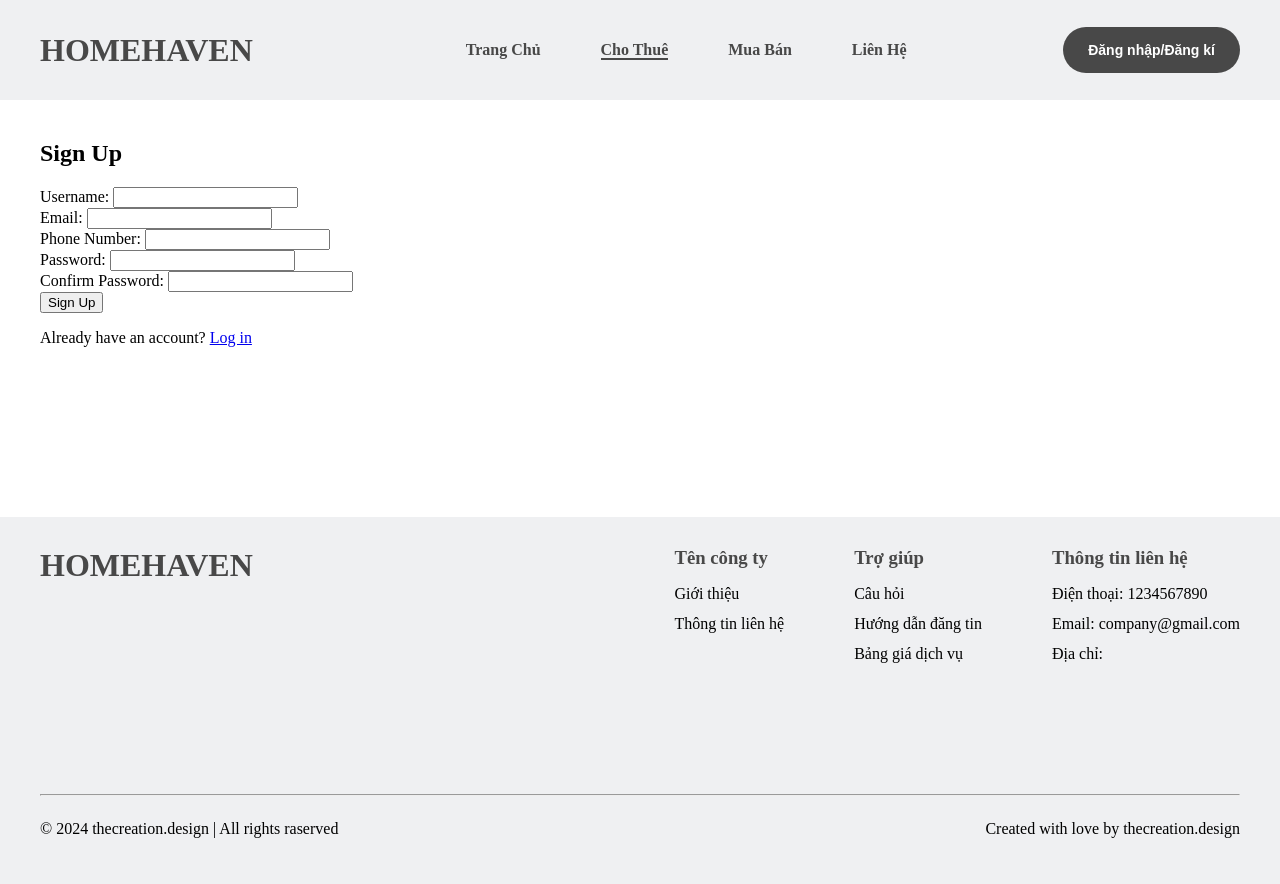
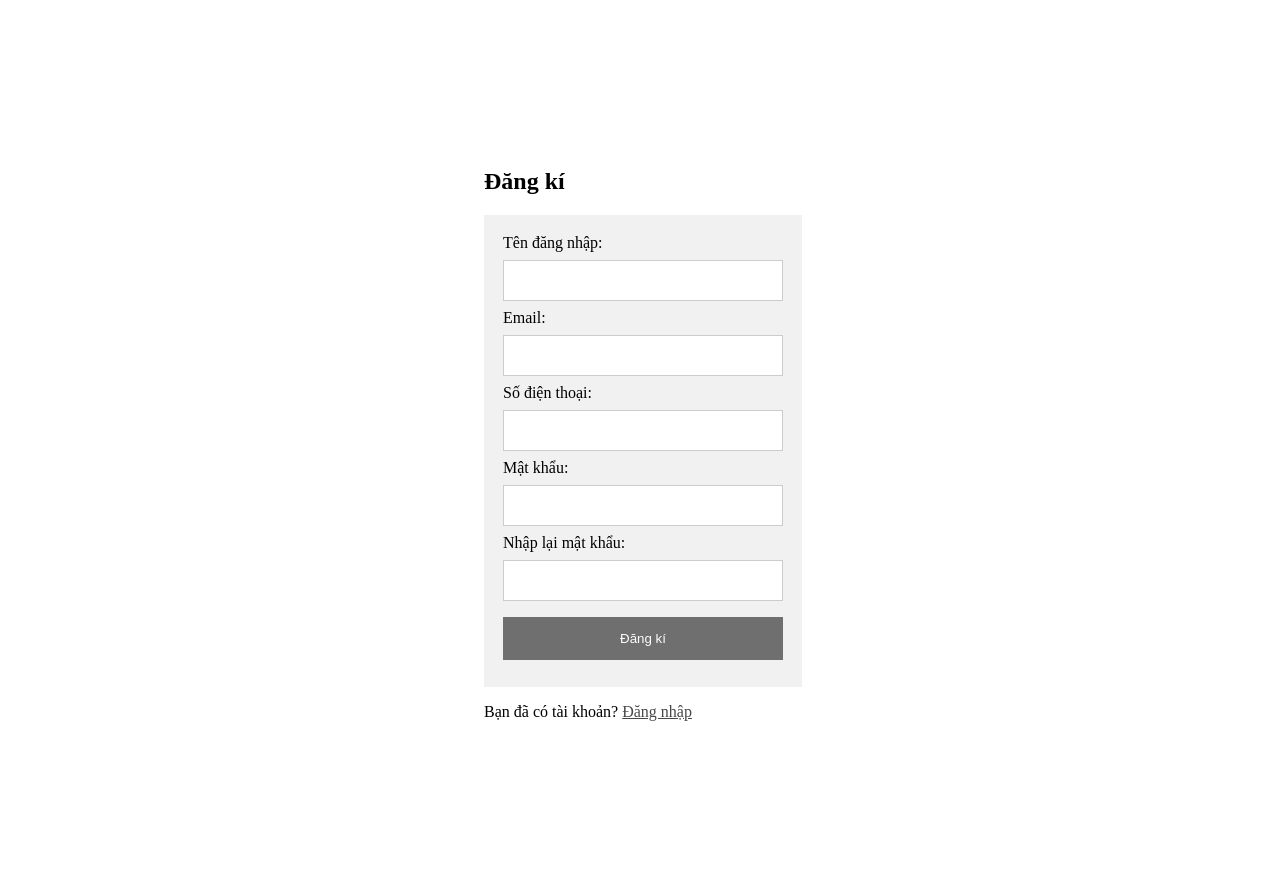
Before and after one commit to hothanhtuan1209/graduation-project, a Django app: page /auth/signup/ in a window 1280 px wide. After the commit the page ends 721 px from the top, so only its background shows below. Run offline with Django 4.2, Linux system fonts and the light colour scheme.

Commit message:
Update authen UI

```diff
--- a/property_web/authentication/static/css/authen.css
+++ b/property_web/authentication/static/css/authen.css
@@ -1,23 +1,26 @@
 html,
-.container {
+.login-container,
+.signup-container {
   padding-top: 70px;
   margin: 0 auto;
   width: 50%;
 }
 
-form {
+.login-form,
+.signup-form {
   border: 3px solid #f1f1f1;
   width: 100%;
 }
 
-.loginform {
+.login,
+.signup {
   padding: 16px;
   width: auto;
   background-color: #f1f1f1;
 }
 
-input[type="text"],
-input[type="password"] {
+.login input,
+.signup input {
   width: 100%;
   padding: 12px 20px;
   margin: 8px 0;
@@ -26,7 +29,8 @@ input[type="password"] {
   box-sizing: border-box;
 }
 
-button {
+.login-btn,
+.signup-btn {
   background-color: #504f4f;
   color: white;
   padding: 14px 20px;
@@ -36,10 +40,21 @@ button {
   width: 100%;
 }
 
-button:hover {
+.login-btn:hover,
+.signup-btn {
   opacity: 0.8;
 }
 
 .error {
   color: #ff0000;
 }
+
+.signup-link,
+.login-link {
+  color: #484848;
+}
+
+.signup-link:hover,
+.login-link:hover {
+  color: black;
+}
--- a/property_web/authentication/templates/signup.html
+++ b/property_web/authentication/templates/signup.html
@@ -1,47 +1,53 @@
-{% extends 'base.html' %}
 {% load static %}
-
-{% block extrahead %}
-{% endblock extrahead %}
-
-{% block content %}
-  <div class="container">
-    <h2 class="title">Sign Up</h2>
+<!DOCTYPE html>
+<html lang="en">
+  <head>
+    <meta charset="UTF-8" />
+    <meta http-equiv="X-UA-Compatible" content="IE=edge" />
+    <meta name="viewport" content="width=device-width, initial-scale=1.0" />
+    <link rel="stylesheet" href="{% static 'css/authen.css' %}" />
+    <title>Signup</title>
+  </head>
+  <body>
+    <div class="signup-container">
+      <h2 class="title">Đăng kí</h2>
       <form method="post" class="signup-form">
         {% csrf_token %}
+        <div class="signup">
           <div class="form-group">
-          <label for="id_username">Username:</label>
-          <input type="text" id="id_username" name="username">
+            <label for="id_username">Tên đăng nhập:</label>
+            <input type="text" id="id_username" name="username" />
           </div>
           <div class="form-group">
             <label for="id_email">Email:</label>
-          <input type="email" id="id_email" name="email">
+            <input type="email" id="id_email" name="email" />
           </div>
           <div class="form-group">
-          <label for="id_phone_number">Phone Number:</label>
-          <input type="text" id="id_phone_number" name="phone_number">
+            <label for="id_phone_number">Số điện thoại:</label>
+            <input type="text" id="id_phone_number" name="phone_number" />
           </div>
           <div class="form-group">
-          <label for="id_password1">Password:</label>
-          <input type="password" id="id_password1" name="password1">
+            <label for="id_password1">Mật khẩu:</label>
+            <input type="password" id="id_password1" name="password1" />
           </div>
           <div class="form-group">
-          <label for="id_password2">Confirm Password:</label>
-          <input type="password" id="id_password2" name="password2">
+            <label for="id_password2">Nhập lại mật khẩu:</label>
+            <input type="password" id="id_password2" name="password2" />
           </div>
           {% if form.errors %}
           <div class="error-list">
-              {% for field in form %}
-                  {% for error in field.errors %}
+            {% for field in form %} {% for error in field.errors %}
             <span class="error">{{ error }}</span>
-                  {% endfor %}
-              {% endfor %}
+            {% endfor %} {% endfor %}
           </div>
           {% endif %}
-      <button type="submit" class="btn btn-primary">Sign Up</button>
+          <button type="submit" class="signup-btn">Đăng kí</button>
+        </div>
       </form>
-    <p>Already have an account? <a href="{% url 'login' %}" class="login-link">Log in</a></p>
+      <p>
+        Bạn đã có tài khoản?
+        <a href="{% url 'login' %}" class="login-link">Đăng nhập</a>
+      </p>
     </div>
-{% block extrascripts %}
-{% endblock extrascripts %}
-{% endblock %}
+  </body>
+</html>
--- a/property_web/property_web/static/css/base.css
+++ b/property_web/property_web/static/css/base.css
@@ -107,6 +107,7 @@ body {
 .dropdown:hover .dropdown-content {
   display: flex;
   flex-direction: column;
+  align-items: flex-start;
   gap: 12px;
   visibility: visible;
   opacity: 1;
--- a/property_web/property_web/templates/base.html
+++ b/property_web/property_web/templates/base.html
@@ -7,6 +7,7 @@
     <title>{% block title %}HomeHaven{% endblock %}</title>
     <link href="{% static 'css/reset.css' %}" />
     <link rel="stylesheet" href="{% static 'css/base.css' %}" />
+    <link rel="stylesheet" href="{% static 'authentication/css/modal.css' %}" />
     <link
       href="{% static 'fontawesomefree/css/all.min.css' %}"
       rel="stylesheet"
@@ -118,6 +119,7 @@
         </div>
       </footer>
     </div>
+    {% include 'authentication/templates/change_password.html' %}
     {% comment %} Script of base {% endcomment %}
     {% block extrastcrip %} {% endblock extrastcrip %}
   </body>
```
Also changed, not shown: property_web/authentication/static/css/change_pass.css (added, +57 -0 lines), property_web/authentication/templates/change_password.html (+20 -10 lines), property_web/authentication/templates/login.html (+4 -4 lines), property_web/posts/templates/create_post.html (+11 -3 lines), property_web/db.sqlite3. Lines whose indentation alone changed are shown as unchanged.
